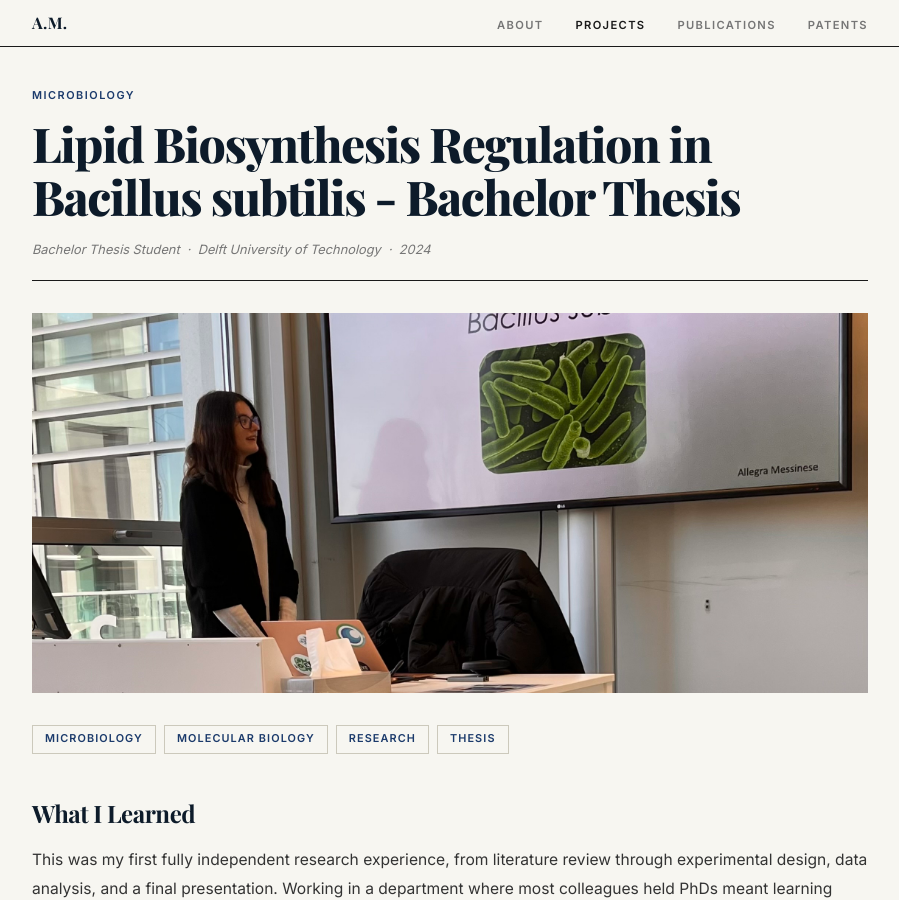
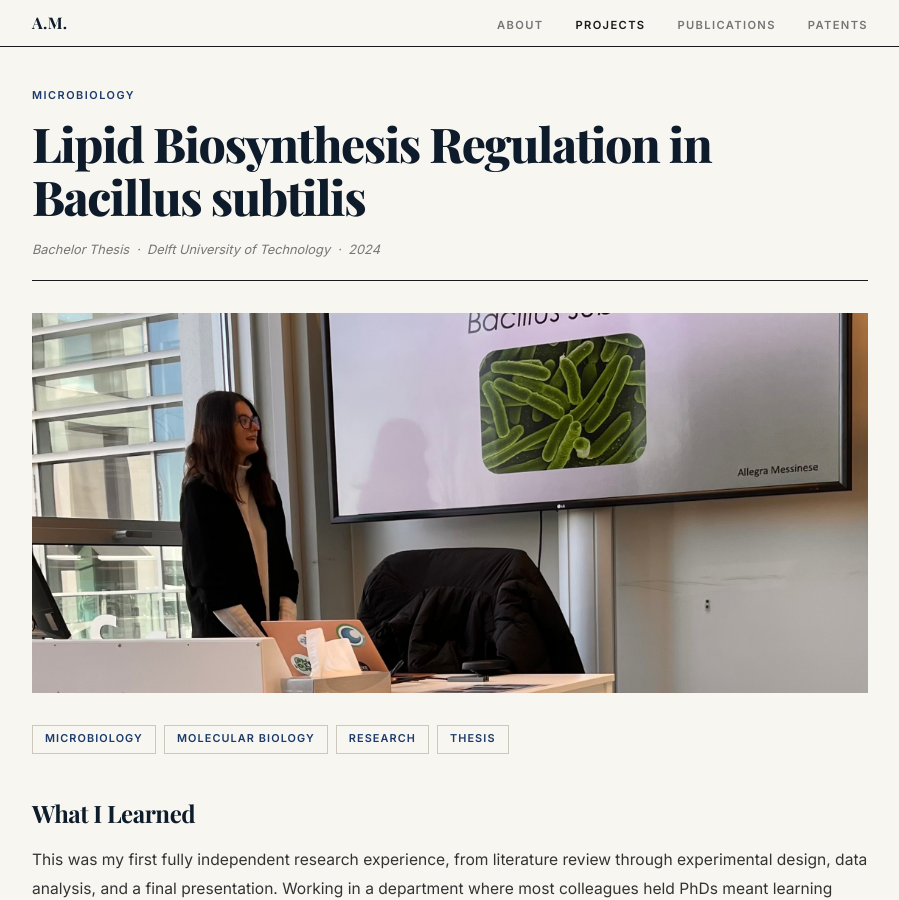
Before and after one commit to allimessinese/allimessinese.github.io, a Jekyll site: the page built from _projects/bacillus-subtilis-lipid-biosynthesis.md, in a window 1280 px wide and 900 px high. Shown: the whole window, without its empty margins (190-1089 px from the left). Built offline with Jekyll 4.4.1, drawn with Linux system fonts in a browser that asks for light colours; some web fonts are replaced.

Commit message:
Update bacillus-subtilis-lipid-biosynthesis.md

```diff
--- a/_projects/bacillus-subtilis-lipid-biosynthesis.md
+++ b/_projects/bacillus-subtilis-lipid-biosynthesis.md
@@ -1,7 +1,7 @@
 ---
-title: "Lipid Biosynthesis Regulation in Bacillus subtilis - Bachelor Thesis"
+title: "Lipid Biosynthesis Regulation in Bacillus subtilis"
 year: 2024
-role: "Bachelor Thesis Student"
+role: "Bachelor Thesis"
 institution: "Delft University of Technology"
 summary: "Investigated the role of a poorly understood protein, YqhY, as a post-translational regulator of fatty acid synthesis in Bacillus subtilis using Gibson Assembly, GFP tagging, and fluorescence microscopy."
 tags: [microbiology, molecular biology, research, thesis]
```
